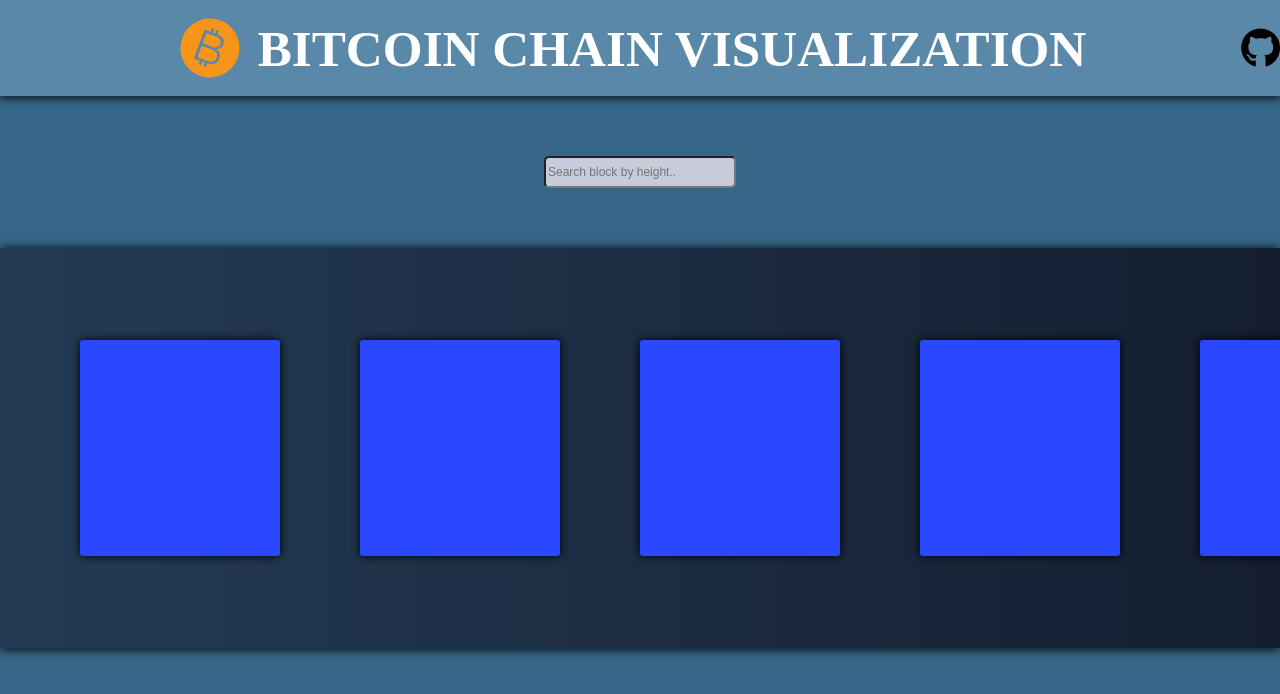
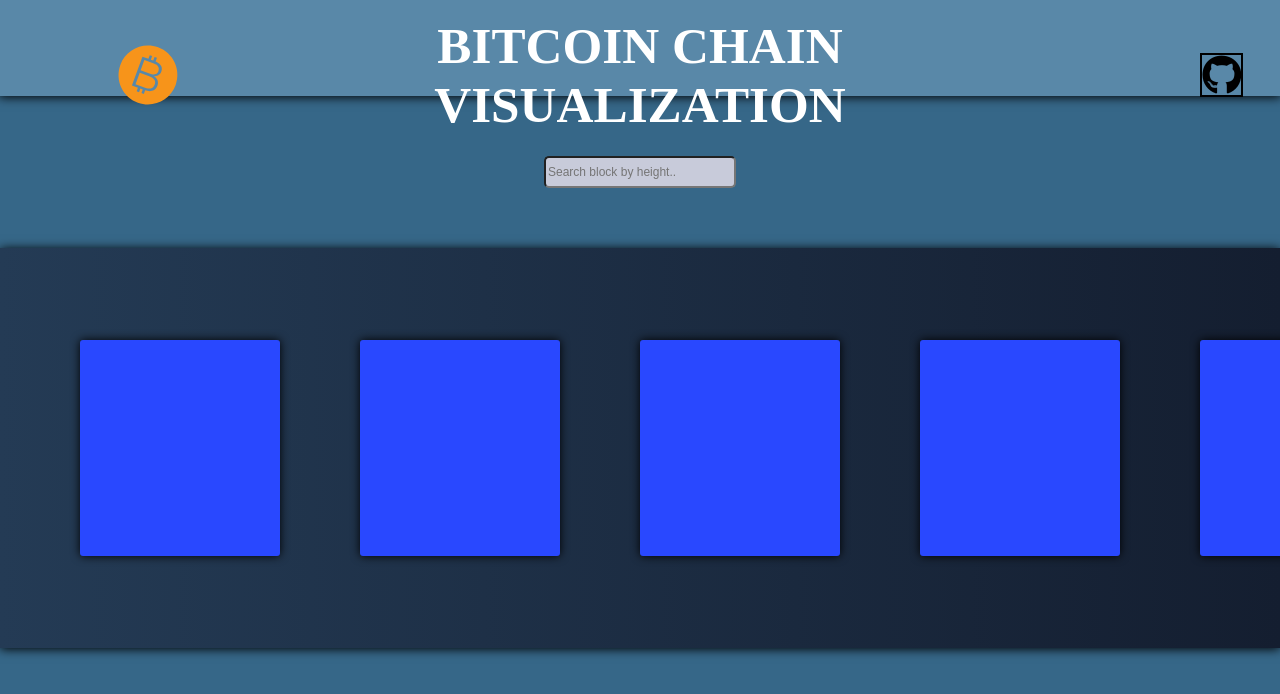
Before and after one commit to satyam281/bitcoin_visualizer_main, a plain HTML site: page index.html in a window 1280 px wide. Drawn offline with nearby package versions, Linux system fonts and the light colour scheme; no server answers; a web font is replaced by a local one.

Commit message:
added grid

```diff
--- a/index.html
+++ b/index.html
@@ -9,11 +9,11 @@
     <link href="https://fonts.googleapis.com/css2?family=Anaheim&display=swap" rel="stylesheet">
     <body id="12">
       <div class="header">
-        <a href="https://www.blockchain.com/explorer/assets/btc">
+        <a id="bitcoinBox" href="https://www.blockchain.com/explorer/assets/btc">
           <img src="bitcoin_black.svg" id="bitcoinLogo">
           </a>
           <div class="main-text">BITCOIN CHAIN VISUALIZATION</div>
-          <a href="https://github.com/satyam281/bitcoin_visualizer_main" target="_blank">
+          <a class="links" href="https://github.com/satyam281/bitcoin_visualizer_main" target="_blank">
               <div class="links"><i class="fab fa-github" id="github_logo"></i></div>
           </a>
           <!-- <a href="https://github.com/satyam281/bitcoin_visualizer_main" > </a> -->
--- a/styles.css
+++ b/styles.css
@@ -15,21 +15,28 @@ body{
     background: linear-gradient(to right, #5988a8, #5988a8); /* W3C, IE 10+/ Edge, Firefox 16+, Chrome 26+, Opera 12+, Safari 7+ */
     z-index: 1;
     box-shadow: 0px 0px 10px 1px;
-    display: flex;
+    display: inline-grid;
+    grid-template-columns:  1fr [bitcoinLogo]1.5fr  6fr  [githubLogo]1.5fr 1fr;
     align-items: center;
-    justify-content: center;
+    /* justify-content: center; */
     height: 12vh;
     width: 100%;
+
     /* margin: ; */
     /* border: 3px solid black; */
 
 }
 .links{
-    /* border: 1px solid black; */
-    position: absolute;
-    right: 0;
+    grid-column-start: 5;
+    grid-column-end: 5;
+    justify-self: center;
+    align-self: center;
+    border: 1px solid black;
+    /* position: absolute; */
+    /* right: 10px; */
+
     top: 3.5vh;
-    bottom: 0;
+
     /* bottom: 0; */
     font-size: 5vh;
     margin: 0vh;
@@ -39,6 +46,12 @@ body{
     color: rgb(63, 63, 63);
 }
 .main-text{
+    grid-column-start: 3;
+    grid-column-end: 3;
+    justify-self: center;
+    align-self: center;
+    overflow-wrap: break-word;
+    text-align: center;
     font-family: anaheim;
     font-weight: 800;
     font-size: 4vw;
@@ -265,7 +278,12 @@ p{
 a{  color: #000000;
     text-decoration:none ;
 }
+#bitcoinBox{
+    grid-column-start: 2;
+    grid-column-end: 2;
+}
  #bitcoinLogo{
+
     display: inline-block;
     height: 8vh;
     width: 8vh;
```
